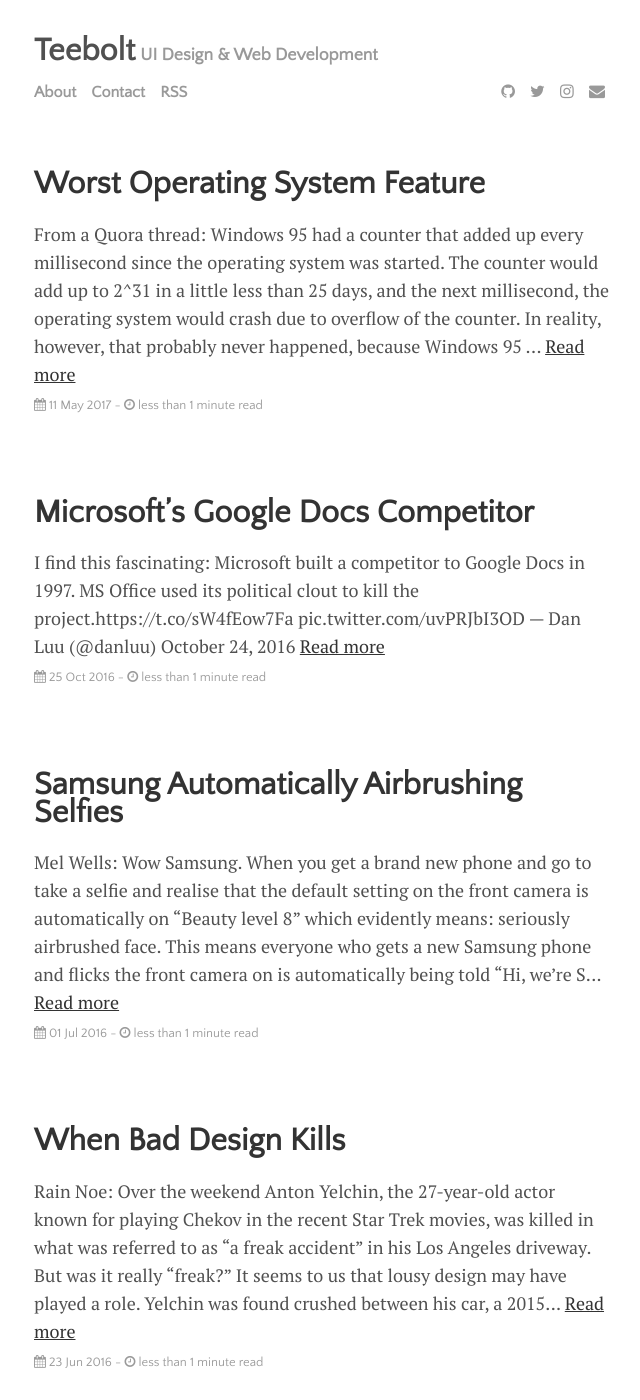
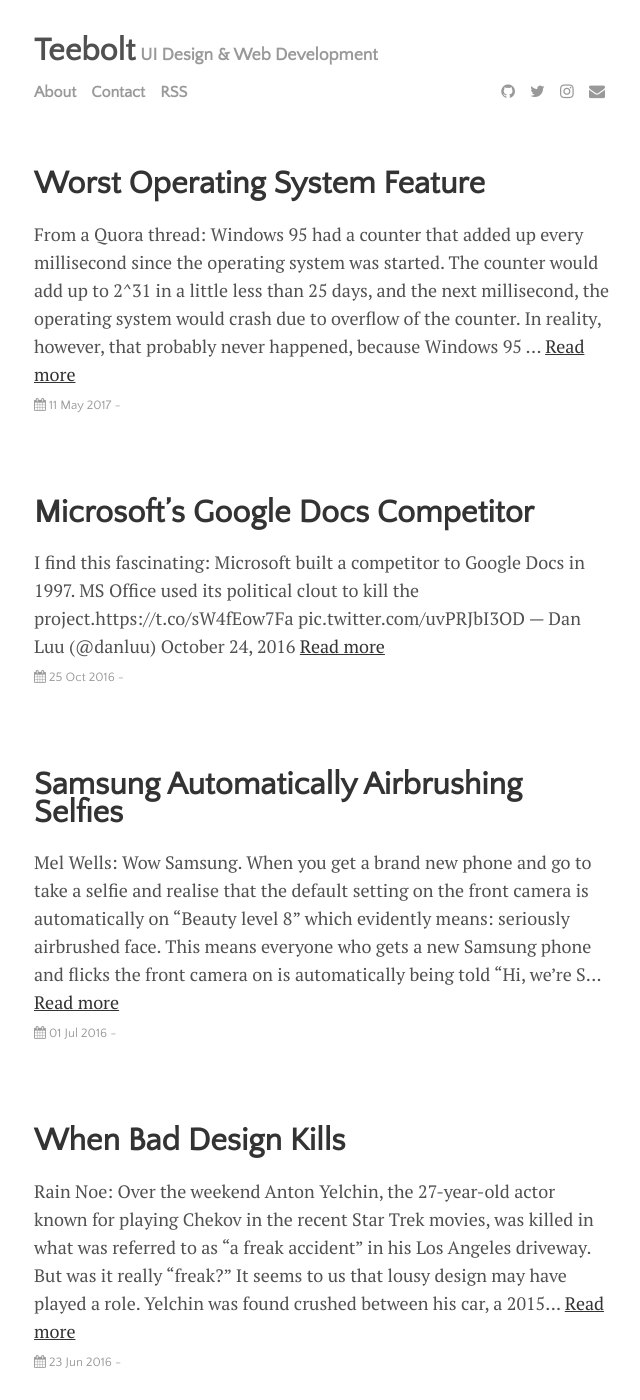
Before and after one commit to tbolt/tbolt.space, a Jekyll site: the page built from index.html, in a window 1280 px wide and 1400 px high. Shown: the whole window, without its empty margins (318-958 px from the left). Built offline with Jekyll 4.4.1, drawn with Linux system fonts in a browser that asks for light colours; nearby versions of some CDN libraries; the list of posts is cut into pages by our own code; some of the changed text lies outside the part shown.

Commit message:
update timestamp

```diff
--- a/_includes/menu.html
+++ b/_includes/menu.html
@@ -3,7 +3,7 @@
     {% for item in site.data.settings.menu %}
       <a href="{{ site.github.url }}/menu/{{ item.url }}">{{ item.name }}</a>
     {% endfor %}
-    <a href="/feed.xml">RSS</a>
+    <a href="feed.xml">RSS</a>
   </nav>
   <nav class="social-icons">
     {% for item in site.data.settings.social %}
--- a/_layouts/post.html
+++ b/_layouts/post.html
@@ -25,7 +25,8 @@
 <!--   by
   {% if page.author %}
     {{ page.author }}
-  {% else %} -->
+  {% else %}
     {{ site.data.settings.author.name }}
+    -->
   {% endif %}
 </span>
--- a/index.html
+++ b/index.html
@@ -13,7 +13,7 @@
   {% endif %}
   <p>
     {{ post.content | strip_html | truncate: 350 }} <a href="{{ site.github.url }}{{ post.url }}">Read more</a>
-    <span class="post-date" style="margin-top:3px"><i class="fa fa-calendar" aria-hidden="true"></i> {{ post.date | date_to_string }} - <i class="fa fa-clock-o" aria-hidden="true"></i> {% include read-time.html %}</span>
+    <span class="post-date" style="margin-top:3px"><i class="fa fa-calendar" aria-hidden="true"></i> {{ post.date | date_to_string }} - <!-- <i class="fa fa-clock-o" aria-hidden="true"></i> {% include read-time.html %}</span> -->
   </p>
 </div>
 {% endfor %}
```
